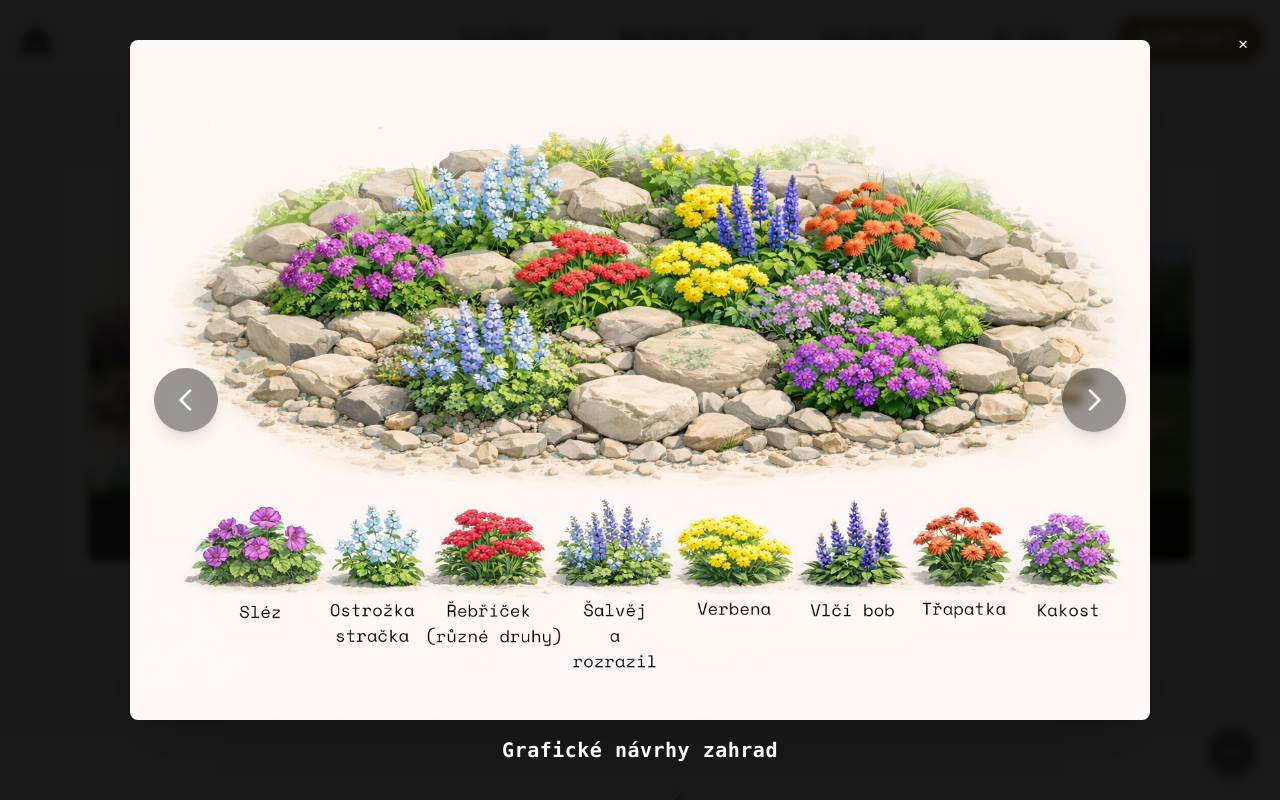
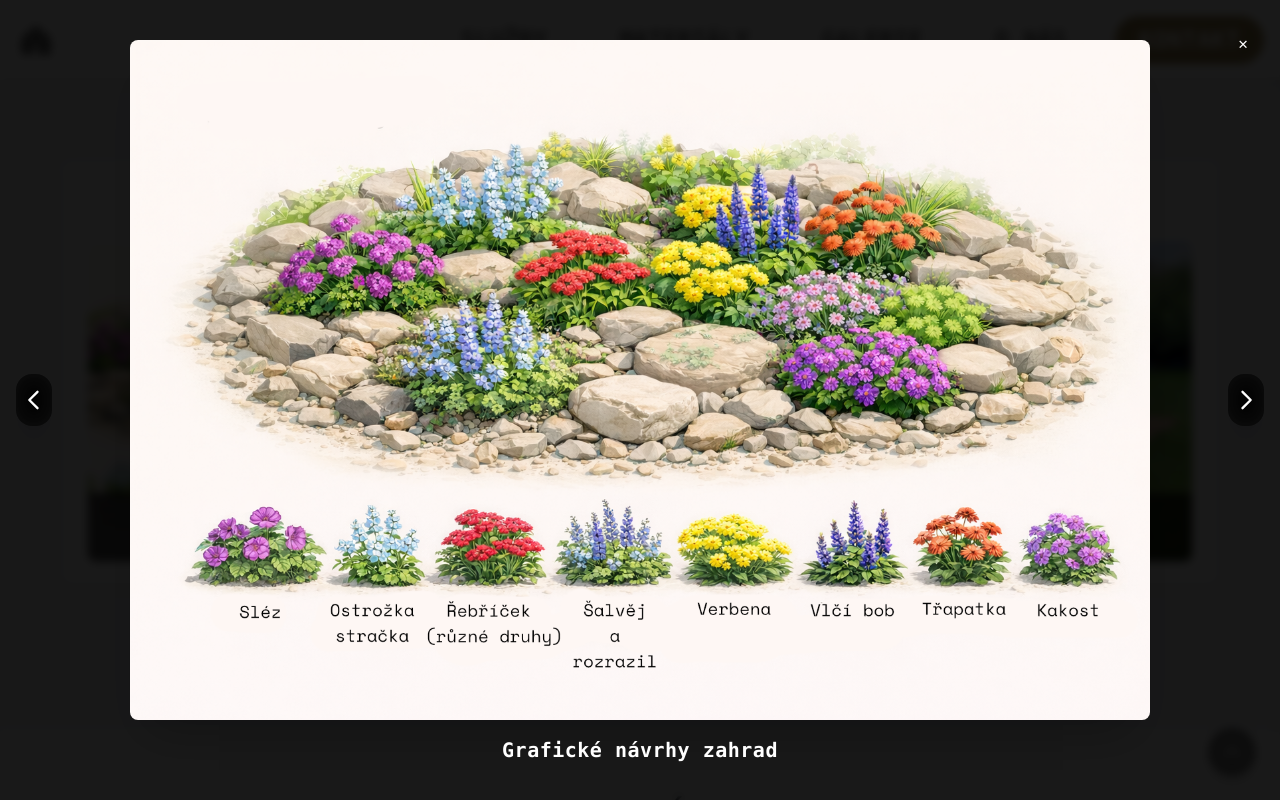
Before and after one commit to Thantalos-99/Web_buchacek, a React (Vite) app: page / in a window 1280 px wide. Both pictures are taken after a click on the picture 245 px from the left and 1300 px from the top of the page. Shown: the part 900-1700 px from the top of the page. Built offline with nearby package versions, Linux system fonts and the light colour scheme.

Commit message:
update sipek

```diff
--- a/src/App.tsx
+++ b/src/App.tsx
@@ -232,18 +232,18 @@ const onTouchEnd = () => {
                           : lightboxIndex - 1
                       );
                     }}
-                  className="absolute left-6 top-1/2 -translate-y-1/2
-                            bg-black/40 backdrop-blur-sm
+                    className="fixed left-4 top-1/2 -translate-y-1/2
+                              bg-black/40 backdrop-blur-md
                               hover:bg-black/70
                               text-white
-                            p-4
-                            rounded-full
+                              px-1 py-3
+                              rounded-2xl
                               transition-all duration-300
-                            shadow-lg"
+                              shadow-xl"
                   >
                     <svg
                       xmlns="http://www.w3.org/2000/svg"
-                    className="h-8 w-8"
+                      className="h-7 w-7"
                       fill="none"
                       viewBox="0 0 24 24"
                       stroke="currentColor"
@@ -263,18 +263,18 @@ const onTouchEnd = () => {
                           : lightboxIndex + 1
                       );
                     }}
-                  className="absolute right-6 top-1/2 -translate-y-1/2
-                            bg-black/40 backdrop-blur-sm
+                    className="fixed right-4 top-1/2 -translate-y-1/2
+                              bg-black/40 backdrop-blur-md
                               hover:bg-black/70
                               text-white
-                            p-4
-                            rounded-full
+                              px-1 py-3
+                              rounded-2xl
                               transition-all duration-300
-                            shadow-lg"
+                              shadow-xl"
                   >
                     <svg
                       xmlns="http://www.w3.org/2000/svg"
-                    className="h-8 w-8"
+                      className="h-7 w-7"
                       fill="none"
                       viewBox="0 0 24 24"
                       stroke="currentColor"
```
Lines whose indentation alone changed are shown as unchanged.
